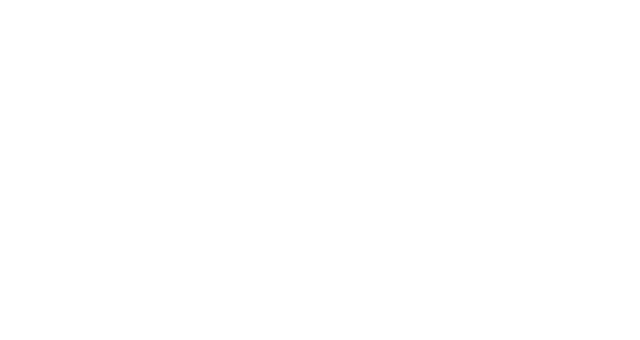
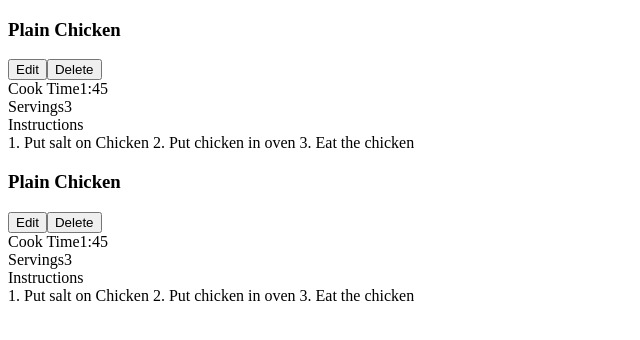
Before and after one commit to Loganmulvihill/Cooking-With-React, a React (Create React App) app: page / in a window 1280 px wide. Shown: the top 340 px of the page, without its empty margins (0-640 px from the left). Built offline with nearby package versions, Linux system fonts and the light colour scheme; the HTML template or start-up script is replaced by a standard one.

Commit message:
created basic jsx recipe structure for RecipeList component

```diff
--- a/src/App.js
+++ b/src/App.js
@@ -1,7 +1,12 @@
 import React from 'react';
+import RecipeList from './RecipeList';
 
 function App() {
-  return null;
+  return(
+
+    <RecipeList />
+
+  )
 }
 
 export default App;
--- /dev/null
+++ b/src/Recipe.jsx
@@ -0,0 +1,31 @@
+import React from 'react'
+
+export default function Recipe() {
+  return (
+    <div>
+      <div>
+        <h3>Plain Chicken</h3>
+        <div>
+          <button>Edit</button>
+          <button>Delete</button>
+        </div>
+      </div>
+      <div>
+        <span>Cook Time</span>
+        <span>1:45</span>
+      </div>
+      <div>
+        <span>Servings</span>
+        <span>3</span>
+      </div>
+      <div>
+        <span>Instructions</span>
+        <div>
+          1. Put salt on Chicken
+          2. Put chicken in oven
+          3. Eat the chicken
+          </div>
+      </div>
+    </div>
+  )
+}
--- /dev/null
+++ b/src/RecipeList.js
@@ -0,0 +1,11 @@
+import React from 'react';
+import Recipe from './Recipe'
+
+export default function RecipeList() {
+  return (
+    <>
+      <Recipe />
+      <Recipe />
+    </>
+  )
+}
```
